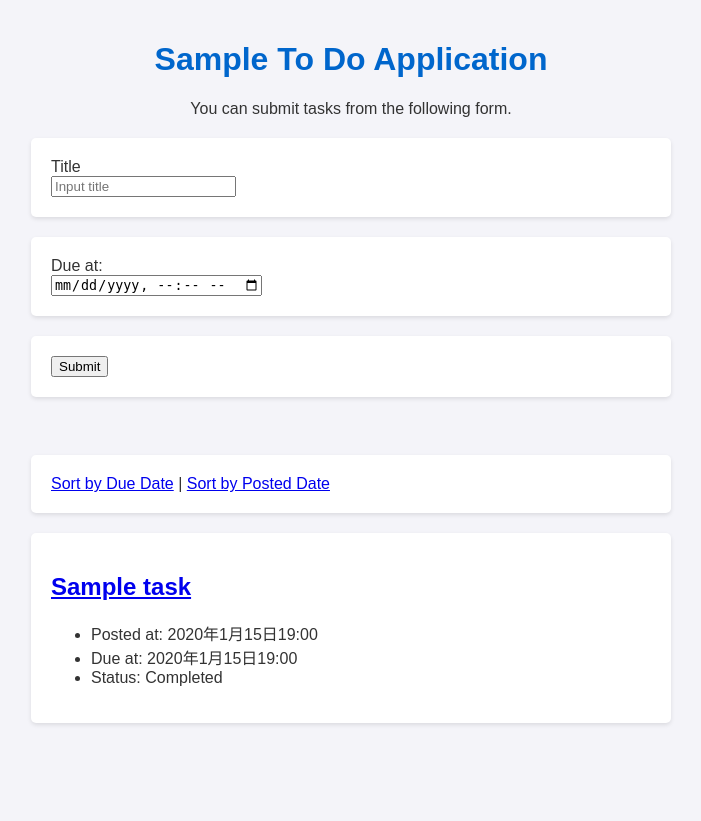
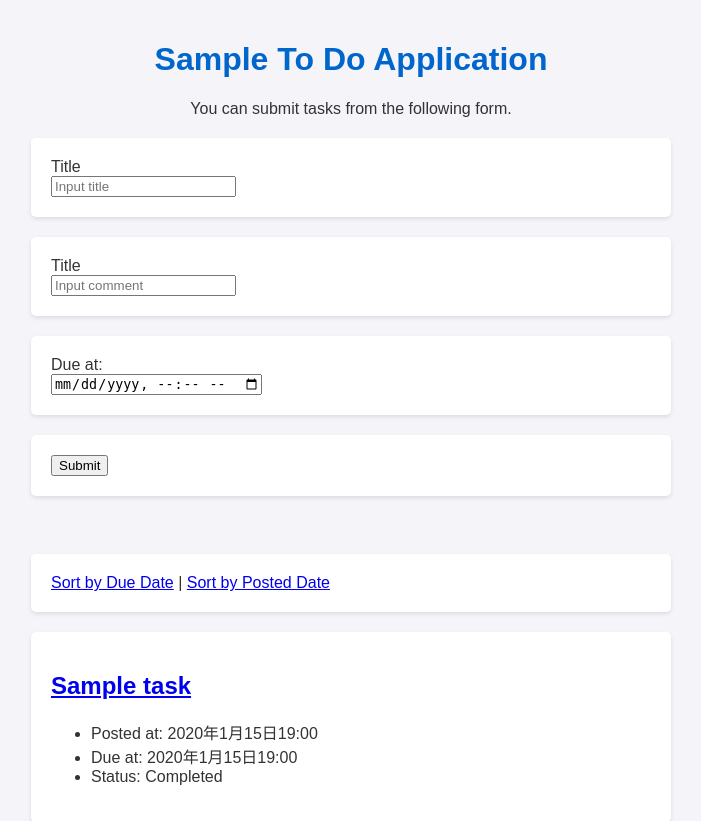
Before and after one commit to Hinata-1003/django-test-exercise, a Django app: page / in a window 1280 px wide. Shown: the top 821 px of the page, without its empty margins (289-990 px from the left). Before the commit the page ends 725 px from the top, so only its background shows below. Run offline with Django 5.2, Linux system fonts and the light colour scheme; tables that the repository leaves empty hold one stand-in row (values such as "Sample post").

Commit message:
コメント機能の追加

```diff
--- a/todo/models.py
+++ b/todo/models.py
@@ -6,6 +6,7 @@ from django.utils import timezone
 
 class Task(models.Model):
     title = models.CharField(max_length=100)
+    comment = models.CharField(max_length=300)
     completed = models.BooleanField(default=False)
     posted_at = models.DateTimeField(default=timezone.now)
     due_at = models.DateTimeField(null=True, blank=True)
--- a/todo/templates/todo/detail.html
+++ b/todo/templates/todo/detail.html
@@ -11,6 +11,7 @@
 
 <body>
   <h1>{{ task.title }}</h1>
+  <h3>{{ task.comment }}</h3>
   <ul>
     <li>Posted at: {{ task.posted_at }}</li>
     {% if task.due_at %}
--- a/todo/templates/todo/edit.html
+++ b/todo/templates/todo/edit.html
@@ -19,6 +19,10 @@
             <input id="titleInput" name="title" type="text" placeholder="Input title" value="{{ task.title }}">
         </div>
         <div>
+            <label for="commentInput">Comment</label><br>
+            <input id="commentInput" name="comment" type="text" placeholder="Input comment" value="{{ task.comment }}">
+        </div>
+        <div>
             <label for="dueInput">Due at:</label><br>
             <input id="dueInput" name="due_at" type="datetime-local" value="{{ task.due_at |date:" Y-m-d H:i" }}">
         </div>
--- a/todo/templates/todo/index.html
+++ b/todo/templates/todo/index.html
@@ -17,6 +17,10 @@
       <div>
         <label for="titleInput">Title</label><br>
         <input id="titleInput" name="title" type="text" placeholder="Input title">
+      </div>
+      <div>
+        <label for="commentInput">Title</label><br>
+        <input id="commentInput" name="comment" type="text" placeholder="Input comment">
       </div>
       <div>
         <label for="dueInput">Due at:</label><br>
```
